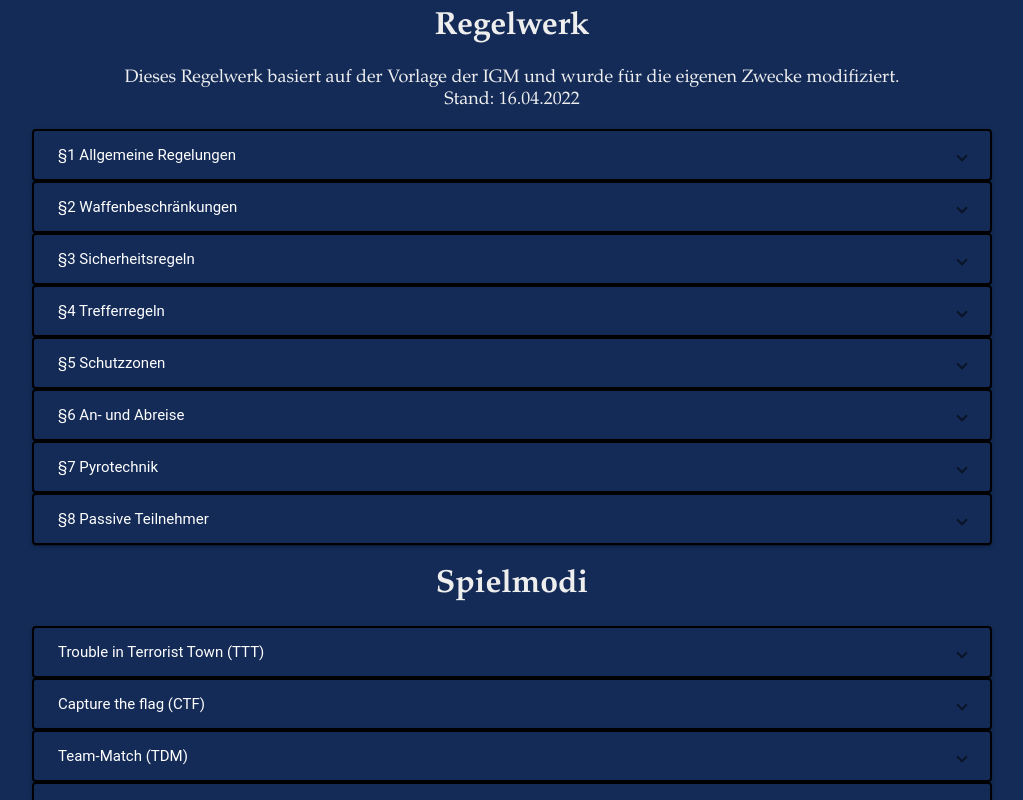
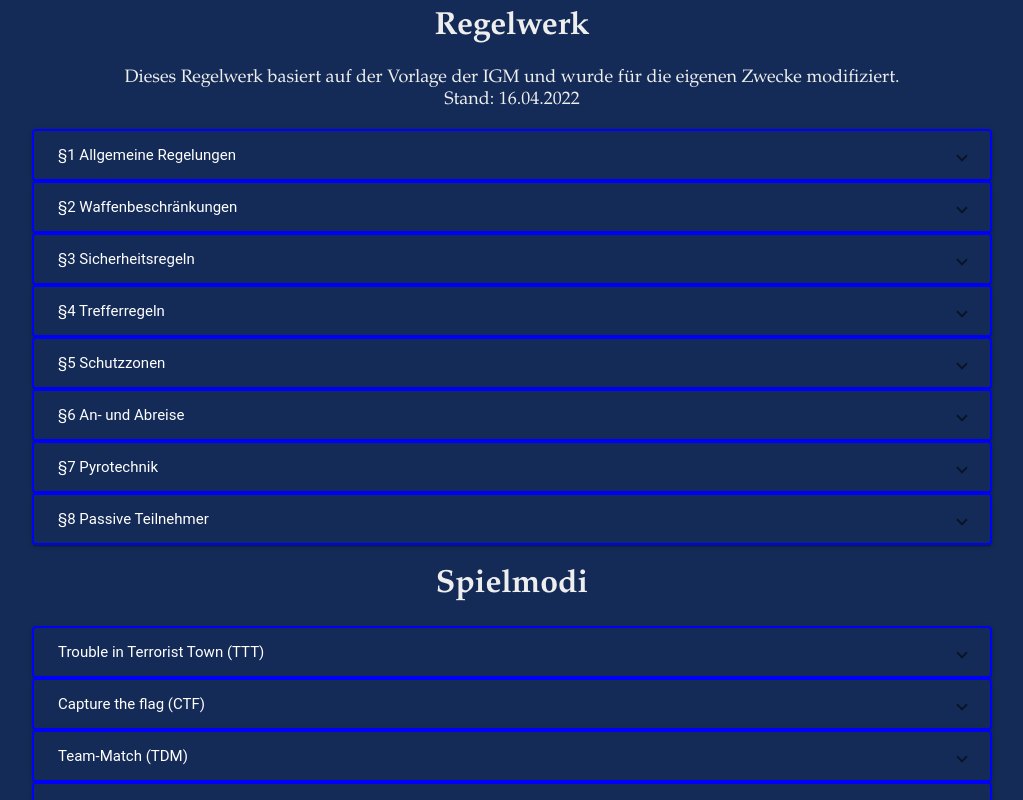
Before and after one commit to freizeit-team-dresden/airsoft, an Angular app: page /#/rules in a window 1280 px wide. Shown: the part 940-1740 px from the top of the page, without its empty margins (128-1151 px from the left). Built offline with nearby package versions, Linux system fonts and the light colour scheme.

Commit message:
Update rules.component.scss

```diff
--- a/src/app/rules/rules.component.scss
+++ b/src/app/rules/rules.component.scss
@@ -24,7 +24,7 @@
     background-color: #142b57;
     border-style: solid;
     border-width: 2px;
-    border-color: black;
+    border-color: blue;
 }
 
 .expansionPanelHeader{
```
